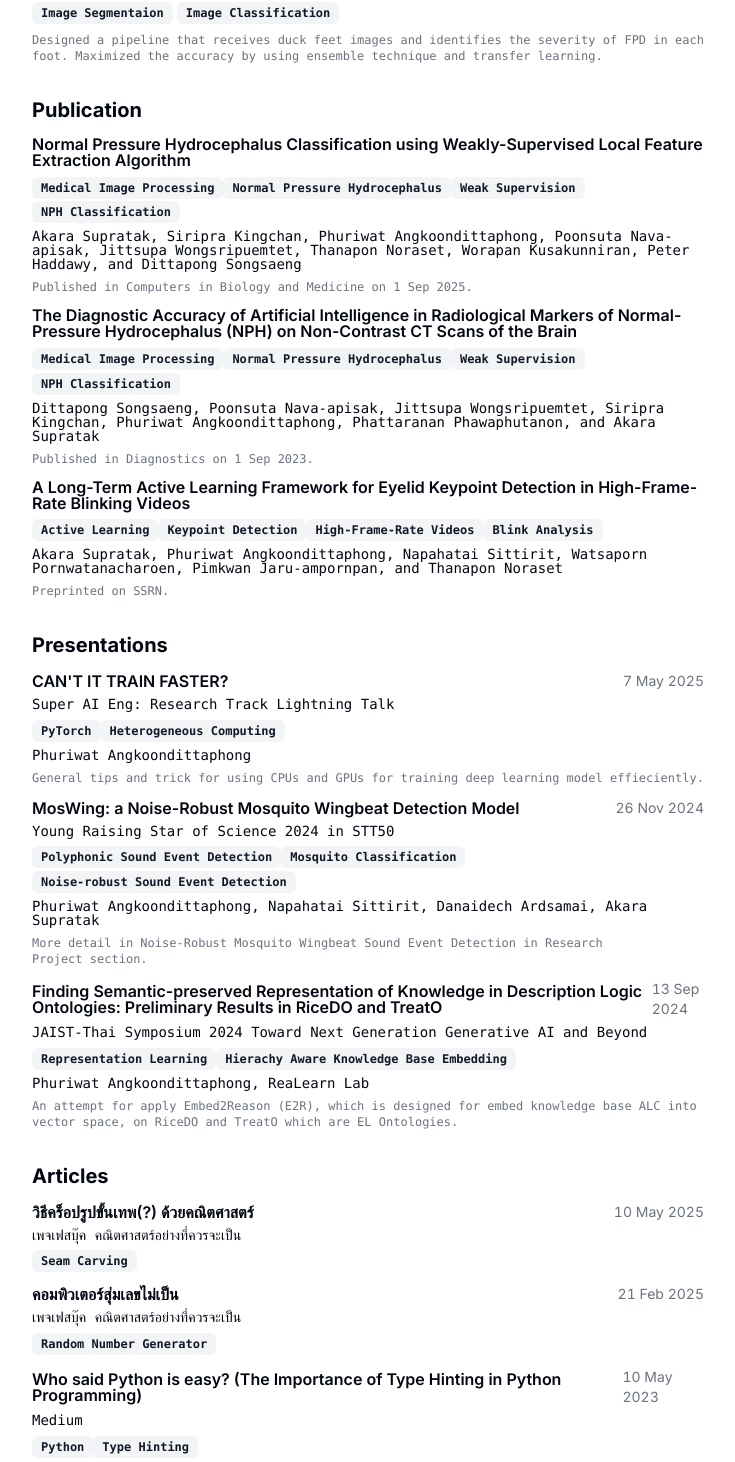
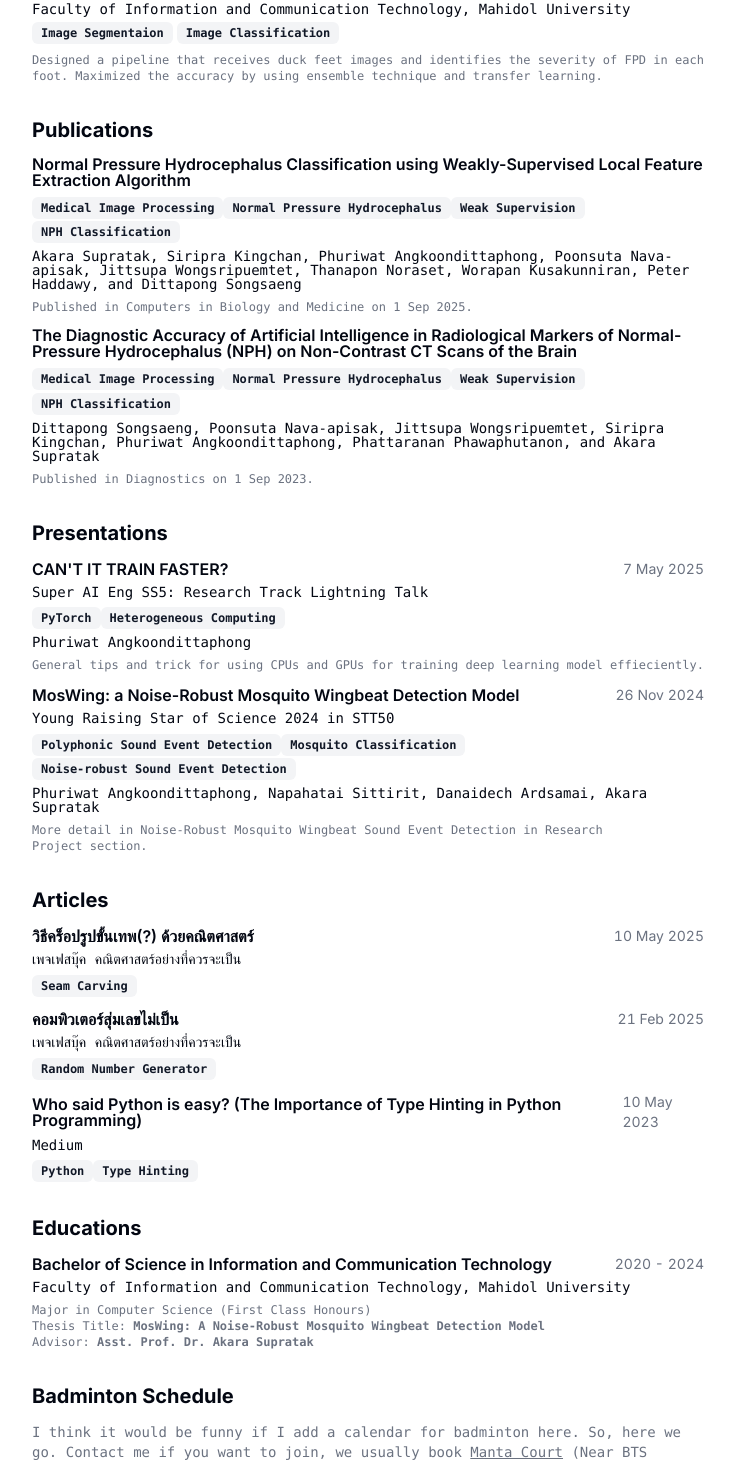
Before and after one commit to ACitronella/ACitronella.github.io, a Next.js app: page / in a window 1280 px wide. Shown: the part 1190-2652 px from the top of the page, without its empty margins (272-1007 px from the left). Built offline with nearby package versions, Linux system fonts and the light colour scheme.

Commit message:
add badminton calendar

```diff
--- a/src/app/page.tsx
+++ b/src/app/page.tsx
@@ -177,7 +177,7 @@ export default function Page() {
         </Section>
 
         <Section>
-          <h2 className="text-xl font-bold">Publication</h2>
+          <h2 className="text-xl font-bold">Publications</h2>
           {RESUME_DATA.publications.map((publication) => {
             return (
               <Card key={publication.title}>
@@ -332,14 +332,15 @@ export default function Page() {
             );
           })}
         </Section>
-        <Section>
+
+        {/* <Section>
           <h2 className="text-xl font-bold">Skills</h2>
           <div className="flex flex-wrap gap-1">
             {RESUME_DATA.skills.map((skill) => {
               return <Badge key={skill}>{skill}</Badge>;
             })}
           </div>
-        </Section>
+        </Section> */}
 
         {/* <Section className="print-force-new-page scroll-mb-16">
           <h2 className="text-xl font-bold">Projects</h2>
@@ -357,6 +358,15 @@ export default function Page() {
             })}
           </div>
         </Section> */}
+
+        <Section className="print-force-new-page scroll-mb-16">
+          <h2 className="text-xl font-bold">Badminton Schedule</h2>
+          <p className="text-pretty font-mono text-sm text-muted-foreground">
+            I think it would be funny if I add a calendar for badminton here. So, here we go. Contact me if you want to join, we usually book <a className="underline" href="https://maps.app.goo.gl/jeDYfanej3vLXx5f6">Manta Court</a> (Near BTS Phahonyothin 24).
+          </p>
+          <iframe src="https://calendar.google.com/calendar/embed?src=5b5c3523a7774363cf8c0c150d5e1865f7a624d76f52f7e1535283dd08dda111%40group.calendar.google.com&ctz=Asia%2FBangkok" style={{border: 0}} height="600"></iframe>
+        </Section>
+
       </section>
 
       {/* <CommandMenu
--- a/src/data/resume-data.tsx
+++ b/src/data/resume-data.tsx
@@ -6,11 +6,11 @@ export const RESUME_DATA = {
   location: "Bangkok, Thailand",
   locationLink: "https://www.google.com/maps/place/Bangkok/",
   about:
-    "A Researcher in Deep Learning.",
+    "A Researcher in Deep Learning, a newbie in badminton, and a gym go-er",
   summary:
-    "A research assistant who passionate in expanding sets of knowledge in the world. \
+    "A researcher who is passionate in expanding sets of knowledge in the world. \
     Currently, I'm working on federated learning on medical image.",
-  avatarUrl: "https://avatars.githubusercontent.com/u/55622586?s=400&v=4",
+  avatarUrl: "pfp.jpg",
   contact: {
     email: "phuriwat.boat@gmail.com",
     tel: null,
@@ -123,13 +123,13 @@ export const RESUME_DATA = {
       ],
       description: "Published in Diagnostics on 1 Sep 2023.",
     },
-    {
-      authors: "Akara Supratak, Phuriwat Angkoondittaphong, Napahatai Sittirit, Watsaporn Pornwatanacharoen, Pimkwan Jaru-ampornpan, and Thanapon Noraset",
-      title: "A Long-Term Active Learning Framework for Eyelid Keypoint Detection in High-Frame-Rate Blinking Videos",
-      link: "https://papers.ssrn.com/sol3/papers.cfm?abstract_id=5090626",
-      badges: ["Active Learning", "Keypoint Detection", "High-Frame-Rate Videos", "Blink Analysis"],
-      description: "Preprinted on SSRN.",
-    }
+    // {
+    //   authors: "Akara Supratak, Phuriwat Angkoondittaphong, Napahatai Sittirit, Watsaporn Pornwatanacharoen, Pimkwan Jaru-ampornpan, and Thanapon Noraset",
+    //   title: "A Long-Term Active Learning Framework for Eyelid Keypoint Detection in High-Frame-Rate Blinking Videos",
+    //   link: "https://papers.ssrn.com/sol3/papers.cfm?abstract_id=5090626",
+    //   badges: ["Active Learning", "Keypoint Detection", "High-Frame-Rate Videos", "Blink Analysis"],
+    //   description: "Preprinted on SSRN.",
+    // }
   ],
 
   skills: [
@@ -148,7 +148,7 @@ export const RESUME_DATA = {
   presentations: [
     {
       title: "CAN'T IT TRAIN FASTER?",
-      event: "Super AI Eng: Research Track Lightning Talk",
+      event: "Super AI Eng SS5: Research Track Lightning Talk",
       authors: "Phuriwat Angkoondittaphong",
       badges: ["PyTorch", "Heterogeneous Computing"],
       description: "General tips and trick for using CPUs and GPUs for training deep learning model effieciently.",
@@ -166,16 +166,16 @@ export const RESUME_DATA = {
       event_link: "https://stt50.scisoc.or.th/",
       date: "26 Nov 2024"
     },
-    {
-      title: "Finding Semantic-preserved Representation of Knowledge in Description Logic Ontologies: Preliminary Results in RiceDO and TreatO",
-      event: "JAIST-Thai Symposium 2024 Toward Next Generation Generative AI and Beyond",
-      authors: "Phuriwat Angkoondittaphong, ReaLearn Lab",
-      badges: ["Representation Learning", "Hierachy Aware Knowledge Base Embedding"],
-      description: "An attempt for apply Embed2Reason (E2R), which is designed for embed knowledge base ALC into vector space, on RiceDO and TreatO which are EL Ontologies.",
-      slide_link: "presentations/jaist/workshop_quantum_emb_thaiweek.pdf",
-      event_link: "https://www.jaist.ac.jp/event/jaist-thai-week/2024/",
-      date: "13 Sep 2024"
-    },
+    // {
+    //   title: "Finding Semantic-preserved Representation of Knowledge in Description Logic Ontologies: Preliminary Results in RiceDO and TreatO",
+    //   event: "JAIST-Thai Symposium 2024 Toward Next Generation Generative AI and Beyond",
+    //   authors: "Phuriwat Angkoondittaphong, ReaLearn Lab",
+    //   badges: ["Representation Learning", "Hierachy Aware Knowledge Base Embedding"],
+    //   description: "An attempt for apply Embed2Reason (E2R), which is designed for embed knowledge base ALC into vector space, on RiceDO and TreatO which are EL Ontologies.",
+    //   slide_link: "presentations/jaist/workshop_quantum_emb_thaiweek.pdf",
+    //   event_link: "https://www.jaist.ac.jp/event/jaist-thai-week/2024/",
+    //   date: "13 Sep 2024"
+    // },
   ],
   articles: [
     {
```
Also changed, not shown: public/pfp.jpg (added).
